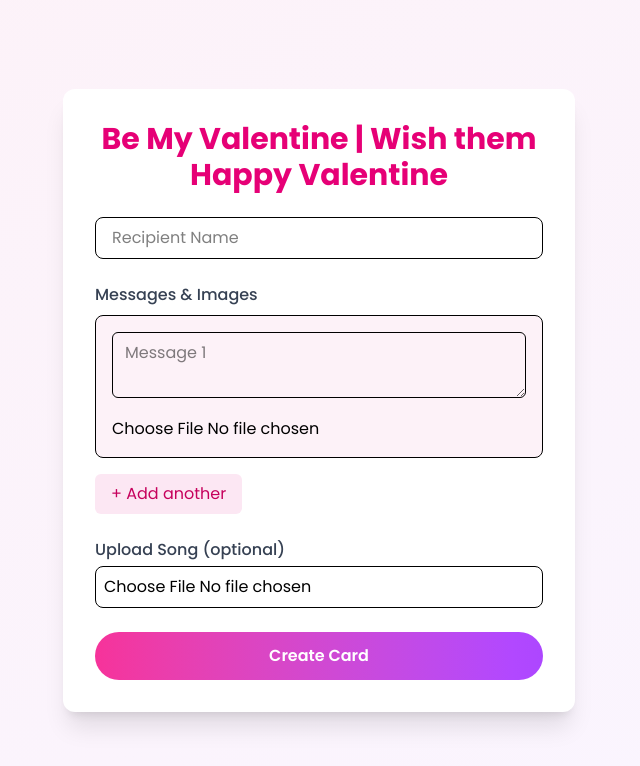
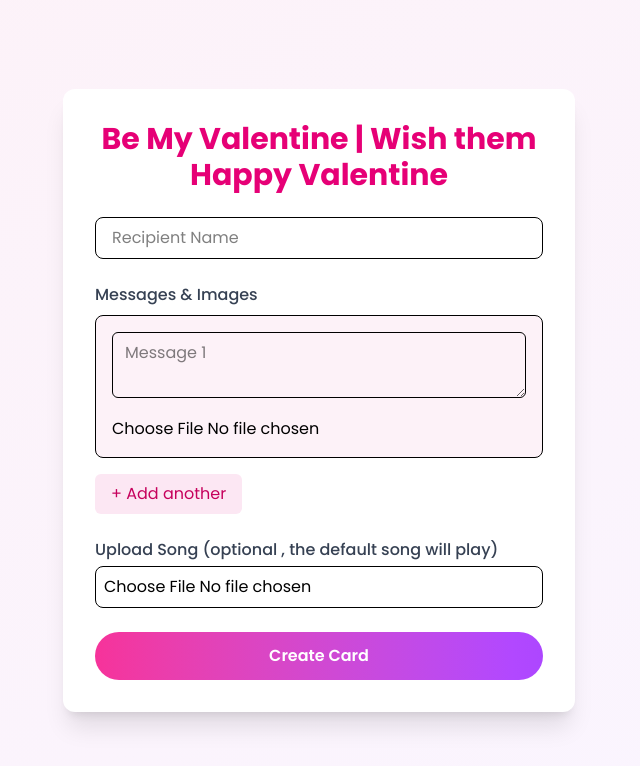
Before and after one commit to Jamison-lii/Wishly, a React (Vite) app: page /create in a window 1280 px wide. Shown: the top 766 px of the page, without its empty margins (321-961 px from the left). Built offline with nearby package versions, Linux system fonts and the light colour scheme.

Commit message:
Update song upload label for clarity
small change on the upload song div

```diff
--- a/src/pages/CreateCard.jsx
+++ b/src/pages/CreateCard.jsx
@@ -144,7 +144,7 @@ const CreateCard = () => {
         {/* Song upload */}
         <div>
           <label className="block mb-1 font-medium text-gray-700">
-            Upload Song (optional)
+            Upload Song (optional , the default song will play)
           </label>
           <input
             type="file"
```
